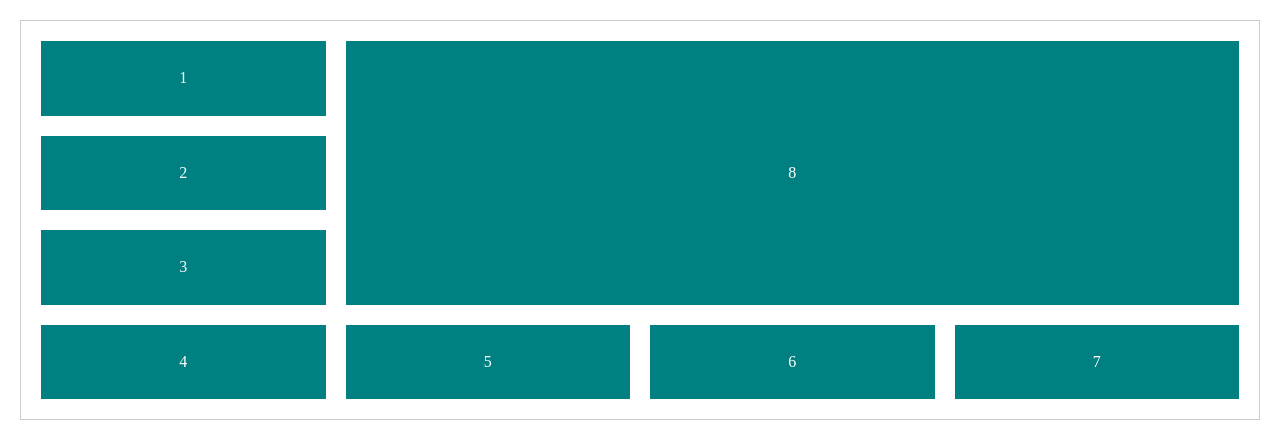
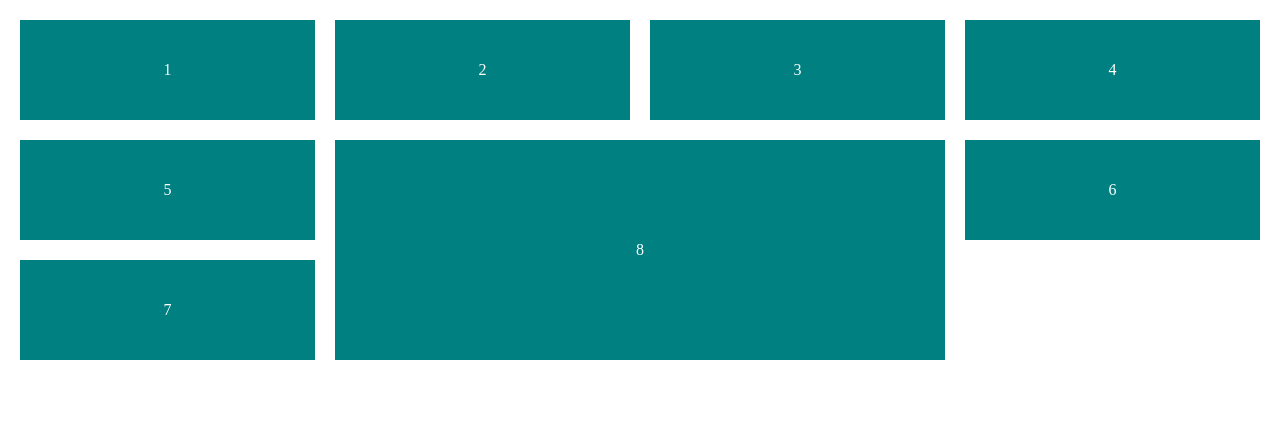
Before and after one commit to rafalek96/Modul6, a plain HTML site: page index.html in a window 1280 px wide. Drawn offline with nearby package versions, Linux system fonts and the light colour scheme.

Commit message:
Table init

```diff
--- a/CSS/container.css
+++ b/CSS/container.css
@@ -1,18 +1,14 @@
-
 .container {
     display: grid;
     grid-template-columns: repeat(4, 1fr);
+    grid-template-rows: repeat(5, 100px);
     grid-gap: 20px;
-    height: 400px;
-    border: 1px solid #ccc;
     margin: 20px;
-    padding: 20px;
-    grid-template-areas: ;
 }
 
 .container__item {
     padding: 20px;
-    display: grid;
+    display: flex;
     align-items: center;
     justify-content: center;
     background-color: teal;
@@ -20,6 +16,5 @@
 }
 
 .container__item--last {
-    grid-area: 1 / 2 / span 3 / span 3;
-
+    grid-area: 2 /  2 / span 2 / span 2;
 }
--- a/JS/script.js
+++ b/JS/script.js
@@ -0,0 +1,8 @@
+
+
+const products = ["jajka", "mleko", "bułki", "chleb", "czekolada"];
+
+
+for (product of products) {
+    console.log(product);
+};
```
Also changed, not shown: index.html (+0 -1 lines).
